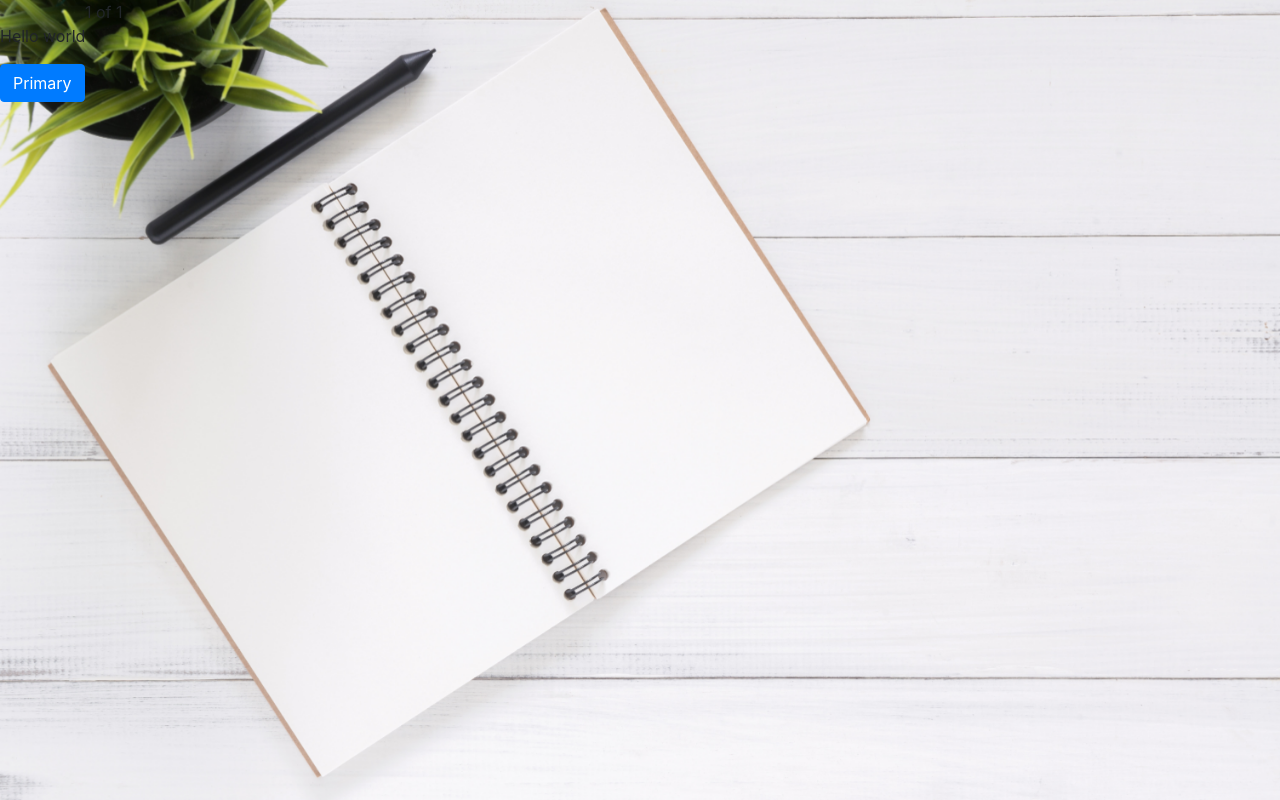
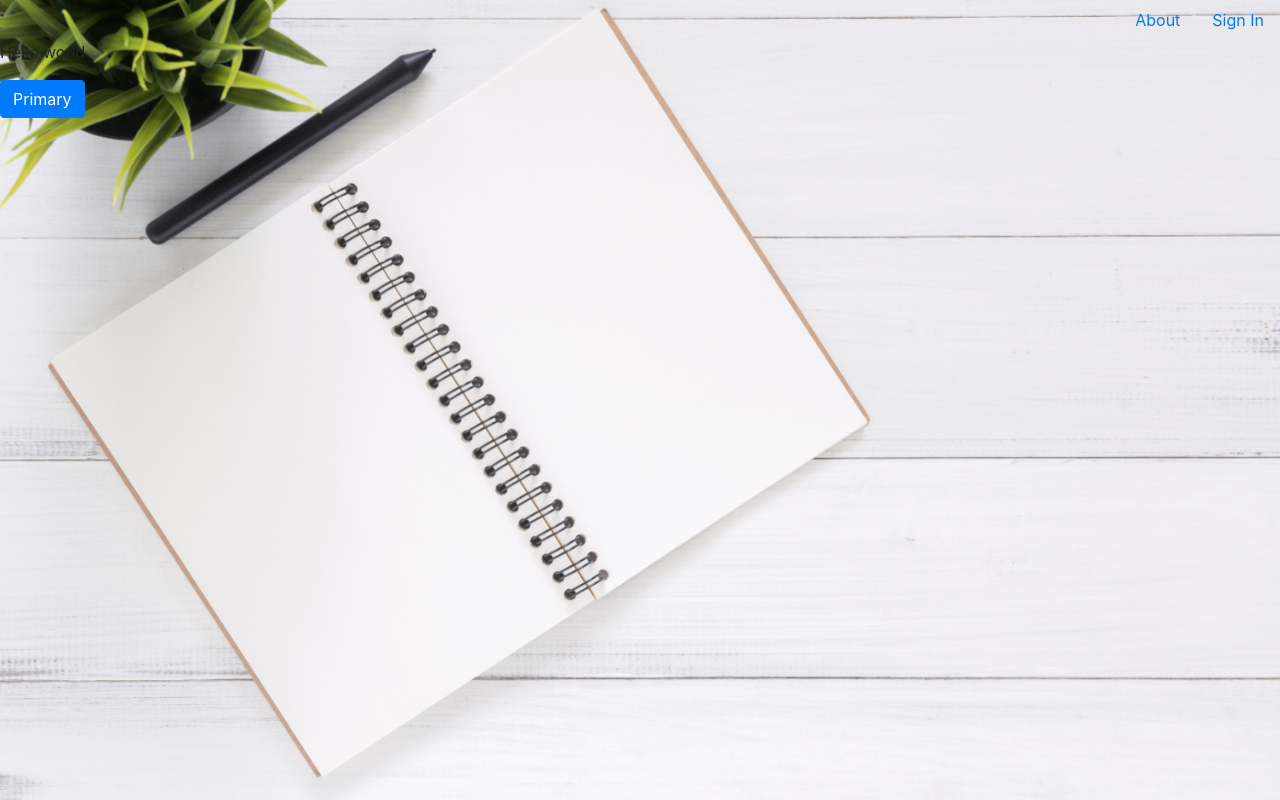
Before and after one commit to domjparker/DomAndrewProjectFE, a React (Create React App) app: page / in a window 1280 px wide. Built offline with nearby package versions, Linux system fonts and the light colour scheme.

Commit message:
added basic nav to play with

```diff
--- a/src/pages/Home/home.js
+++ b/src/pages/Home/home.js
@@ -4,6 +4,7 @@ import './home.css'
 // import { Link } from 'react-router-dom';
 import Container from 'react-bootstrap/Container';
 import Row from 'react-bootstrap/Row';
+import Nav from 'react-bootstrap/Nav';
 import Col from 'react-bootstrap/Col';
 import Button from 'react-bootstrap/Button';
 
@@ -11,14 +12,21 @@ import Button from 'react-bootstrap/Button';
 function Home() {
   return (
     <div className="backgroundDiv">
+    <Nav className="justify-content-end" activeKey="/home">
+    <Nav.Item>
+      <Nav.Link href="/home">About</Nav.Link>
+    </Nav.Item>
+    <Nav.Item>
+      <Nav.Link eventKey="link-1">Sign In</Nav.Link>
+    </Nav.Item>
+  </Nav>
       <Container fluid="md">
         <Row>
-          <Col>1 of 1</Col>
+          <Col />
         </Row>
       </Container>
       <p>Hello world</p>
       <Button variant="primary">Primary</Button>{' '}
-      {/* <img src={Img} alt='Background' className='bgimg'/> */}
     </div>
   )
 }
```
